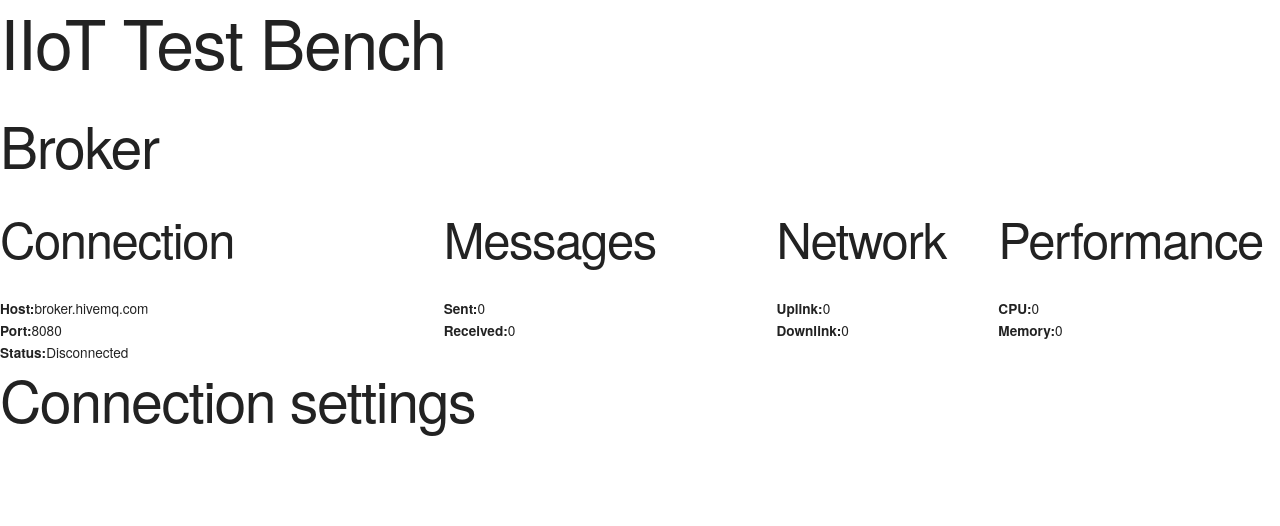
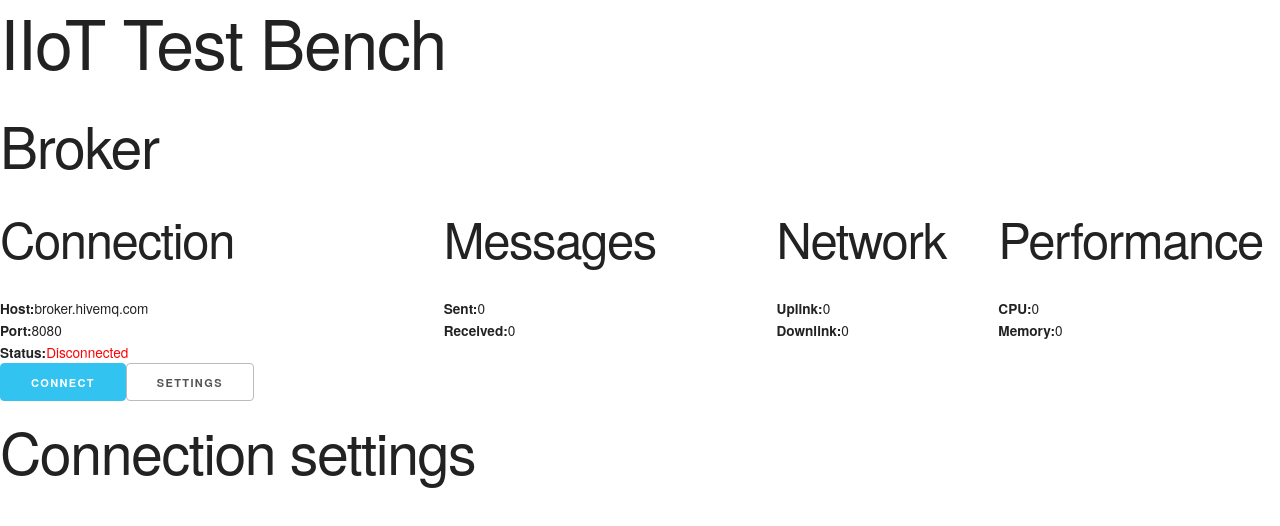
Before and after one commit to Isaac-Ampomah-12/iiot-test-bench, a React (Create React App) app in the folder frontend/: page / in a window 1280 px wide. Shown: the top 526 px of the page. Built offline with nearby package versions, Linux system fonts and the light colour scheme.

Commit message:
Add connect and settings button jsx

```diff
--- a/frontend/src/components/Broker/BrokerMetrics/BrokerMetrics.js
+++ b/frontend/src/components/Broker/BrokerMetrics/BrokerMetrics.js
@@ -24,7 +24,7 @@ function BrokerMetrics() {
                 <span>
                   <strong>Status:</strong>
                 </span>
-                <span>Disconnected</span>
+                <span style={{ color: "red" }}>Disconnected</span>
               </div>
             </div>
           </div>
@@ -80,6 +80,14 @@ function BrokerMetrics() {
             </div>
           </div>
         </div>
+        <div className="buttons">
+          <button type="button" className="button-primary">
+            Connect
+          </button>
+          <a href="/" className="button">
+            Settings
+          </a>
+        </div>
       </section>
     );
 }
```
